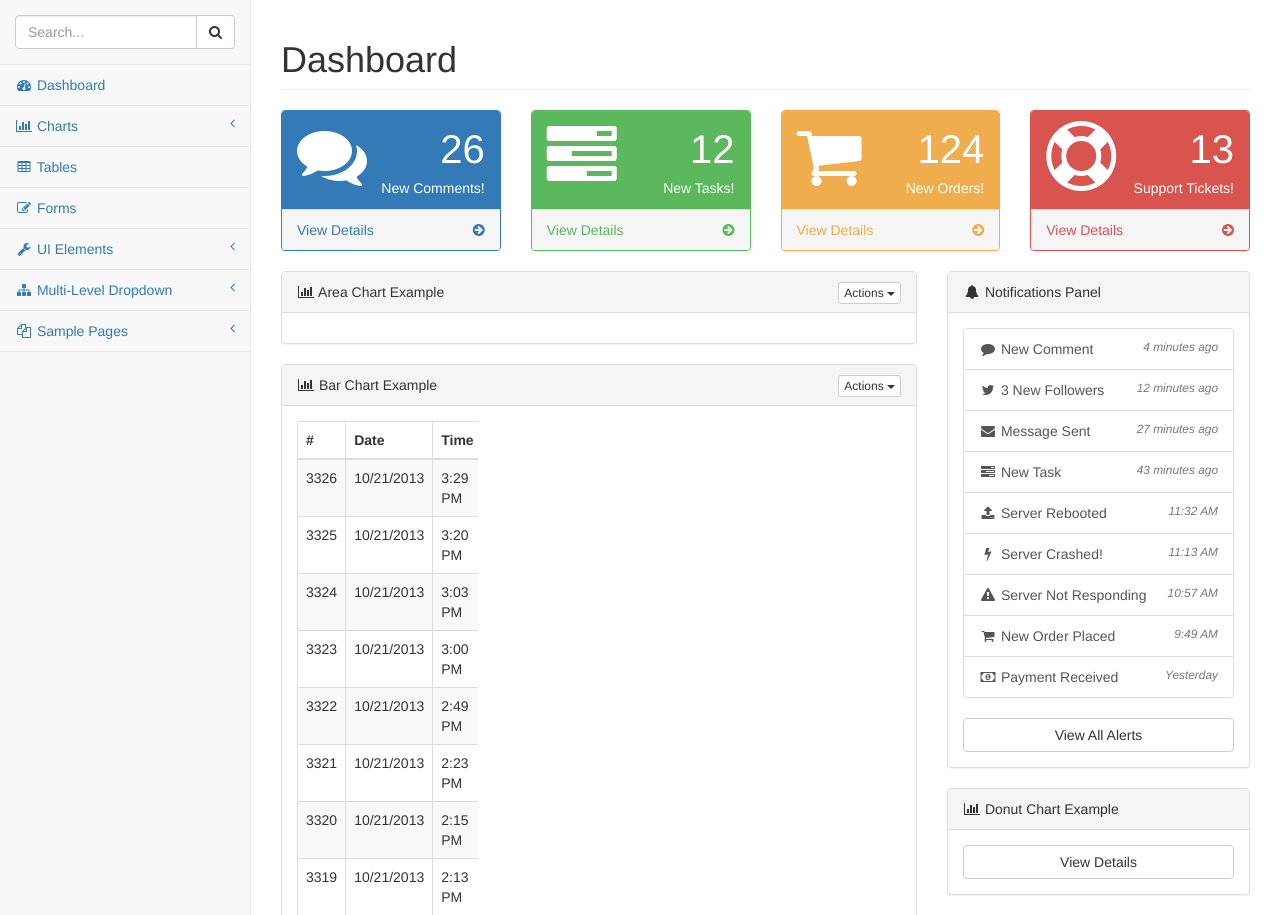
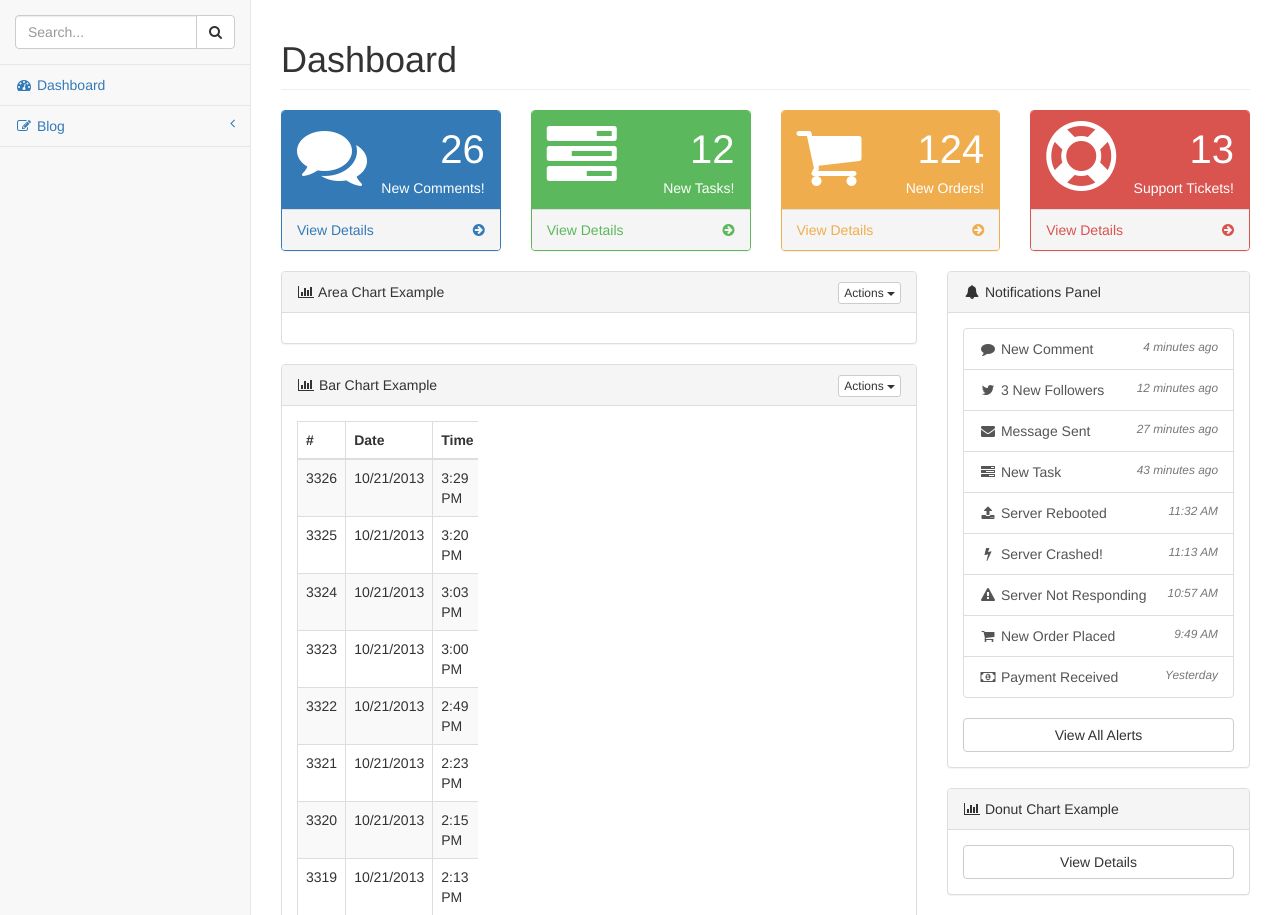
Before and after one commit to jeff-99/jeffreyslort.nl, a Flask app: template app/admin/templates/adminbase.html in a window 1280 px wide. Shown: the part 51-966 px from the top of the page. Run offline with Flask 2, Linux system fonts and the light colour scheme; the template is opened without the code that fills it, so the values that code supplies are empty; grey boxes labelled with a size stand in for pictures from a placeholder-image service; parts of the project's set-up code (start-up, migrations or seed data) failed here and were passed over; some libraries are stand-ins or nearby versions.

Commit message:
admin menu's toegevoegd en bewerkt

```diff
--- a/app/admin/templates/adminbase.html
+++ b/app/admin/templates/adminbase.html
@@ -258,7 +258,7 @@
                         <li><a href="#"><i class="fa fa-gear fa-fw"></i> Settings</a>
                         </li>
                         <li class="divider"></li>
-                        <li><a href="login.html"><i class="fa fa-sign-out fa-fw"></i> Logout</a>
+                        <li><a href="{{ url_for("admin.logout") }}"><i class="fa fa-sign-out fa-fw"></i> Logout</a>
                         </li>
                     </ul>
                     <!-- /.dropdown-user -->
@@ -282,92 +282,22 @@
                             <!-- /input-group -->
                         </li>
                         <li>
-                            <a href="index.html"><i class="fa fa-dashboard fa-fw"></i> Dashboard</a>
+                            <a href="{{ url_for("admin.index") }}"><i class="fa fa-dashboard fa-fw"></i> Dashboard</a>
                         </li>
                         <li>
-                            <a href="#"><i class="fa fa-bar-chart-o fa-fw"></i> Charts<span class="fa arrow"></span></a>
+
+                            <a href="#"><i class="fa fa-edit fa-fw"></i> Blog<span class="fa arrow"></span></a>
                             <ul class="nav nav-second-level">
                                 <li>
-                                    <a href="flot.html">Flot Charts</a>
+                                    <a href="{{ url_for("admin.blog_overzicht") }}"><i class="fa fa-table fa-fw"></i> Overzicht</a>
                                 </li>
                                 <li>
-                                    <a href="morris.html">Morris.js Charts</a>
+                                    <a href="{{ url_for("admin.blog_create") }}"><i class="fa fa-edit fa-fw"></i> Nieuwe blog</a>
                                 </li>
                             </ul>
                             <!-- /.nav-second-level -->
                         </li>
-                        <li>
-                            <a href="tables.html"><i class="fa fa-table fa-fw"></i> Tables</a>
-                        </li>
-                        <li>
-                            <a href="forms.html"><i class="fa fa-edit fa-fw"></i> Forms</a>
-                        </li>
-                        <li>
-                            <a href="#"><i class="fa fa-wrench fa-fw"></i> UI Elements<span class="fa arrow"></span></a>
-                            <ul class="nav nav-second-level">
-                                <li>
-                                    <a href="panels-wells.html">Panels and Wells</a>
-                                </li>
-                                <li>
-                                    <a href="buttons.html">Buttons</a>
-                                </li>
-                                <li>
-                                    <a href="notifications.html">Notifications</a>
-                                </li>
-                                <li>
-                                    <a href="typography.html">Typography</a>
-                                </li>
-                                <li>
-                                    <a href="icons.html"> Icons</a>
-                                </li>
-                                <li>
-                                    <a href="grid.html">Grid</a>
-                                </li>
-                            </ul>
-                            <!-- /.nav-second-level -->
-                        </li>
-                        <li>
-                            <a href="#"><i class="fa fa-sitemap fa-fw"></i> Multi-Level Dropdown<span class="fa arrow"></span></a>
-                            <ul class="nav nav-second-level">
-                                <li>
-                                    <a href="#">Second Level Item</a>
-                                </li>
-                                <li>
-                                    <a href="#">Second Level Item</a>
-                                </li>
-                                <li>
-                                    <a href="#">Third Level <span class="fa arrow"></span></a>
-                                    <ul class="nav nav-third-level">
-                                        <li>
-                                            <a href="#">Third Level Item</a>
-                                        </li>
-                                        <li>
-                                            <a href="#">Third Level Item</a>
-                                        </li>
-                                        <li>
-                                            <a href="#">Third Level Item</a>
-                                        </li>
-                                        <li>
-                                            <a href="#">Third Level Item</a>
-                                        </li>
-                                    </ul>
-                                    <!-- /.nav-third-level -->
-                                </li>
-                            </ul>
-                            <!-- /.nav-second-level -->
-                        </li>
-                        <li>
-                            <a href="#"><i class="fa fa-files-o fa-fw"></i> Sample Pages<span class="fa arrow"></span></a>
-                            <ul class="nav nav-second-level">
-                                <li>
-                                    <a href="blank.html">Blank Page</a>
-                                </li>
-                                <li>
-                                    <a href="login.html">Login Page</a>
-                                </li>
-                            </ul>
-                            <!-- /.nav-second-level -->
-                        </li>
+
                     </ul>
                 </div>
                 <!-- /.sidebar-collapse -->
--- a/app/config.py
+++ b/app/config.py
@@ -10,5 +10,5 @@ MAIL_USERNAME = "mail@jeffreyslort.nl"
 MAIL_PASSWORD = "poiuyt09"
 MAIL_USE_SSL = False
 
-SECRET_KEY = "sdkljf"#os.urandom(1024)
+SECRET_KEY = os.urandom(1024)
 WTF_CSRF_ENABLED = True
```
Also changed, not shown: app/admin/templates/blog-overzicht.html (+6 -8 lines), app/admin/views.py (+7 -1 lines).
